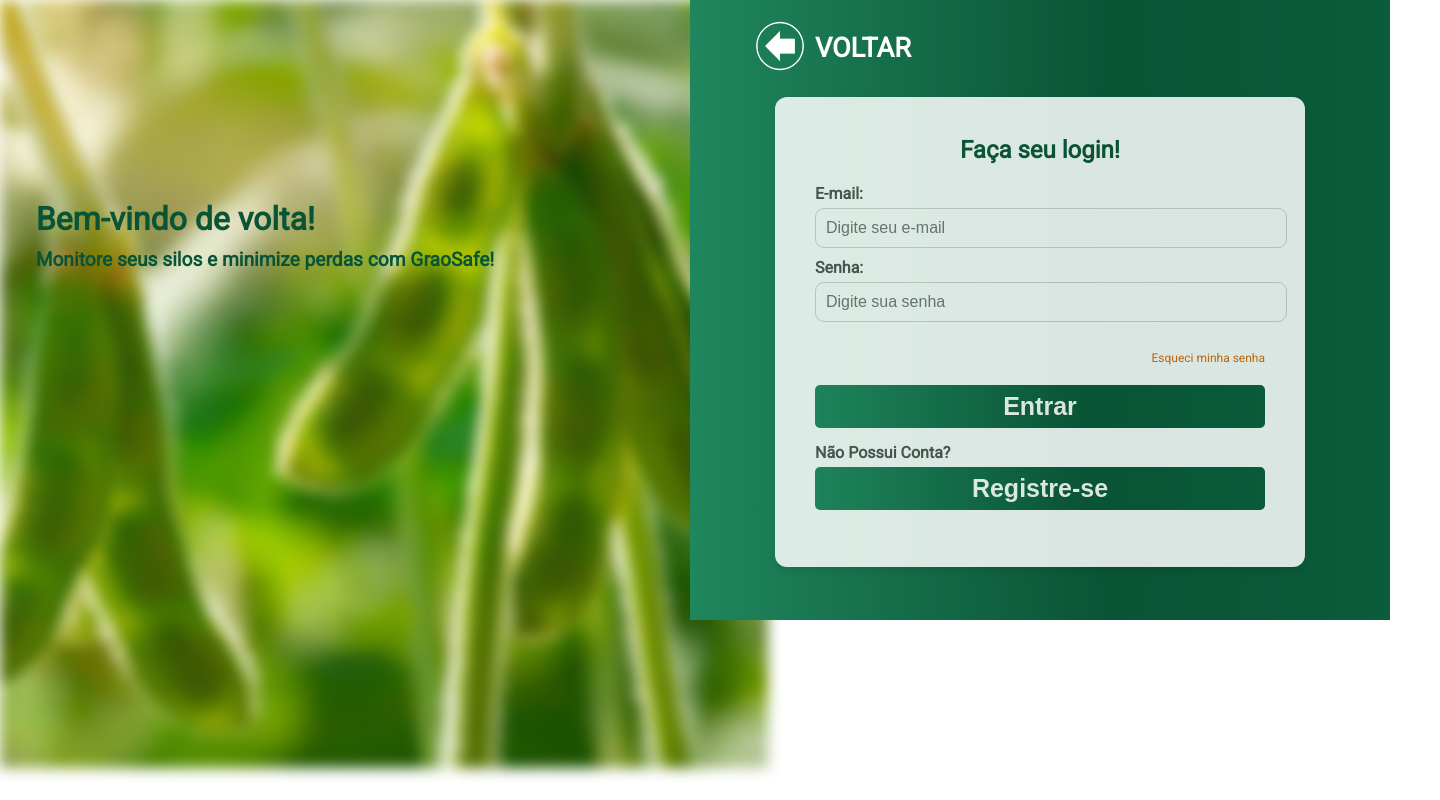
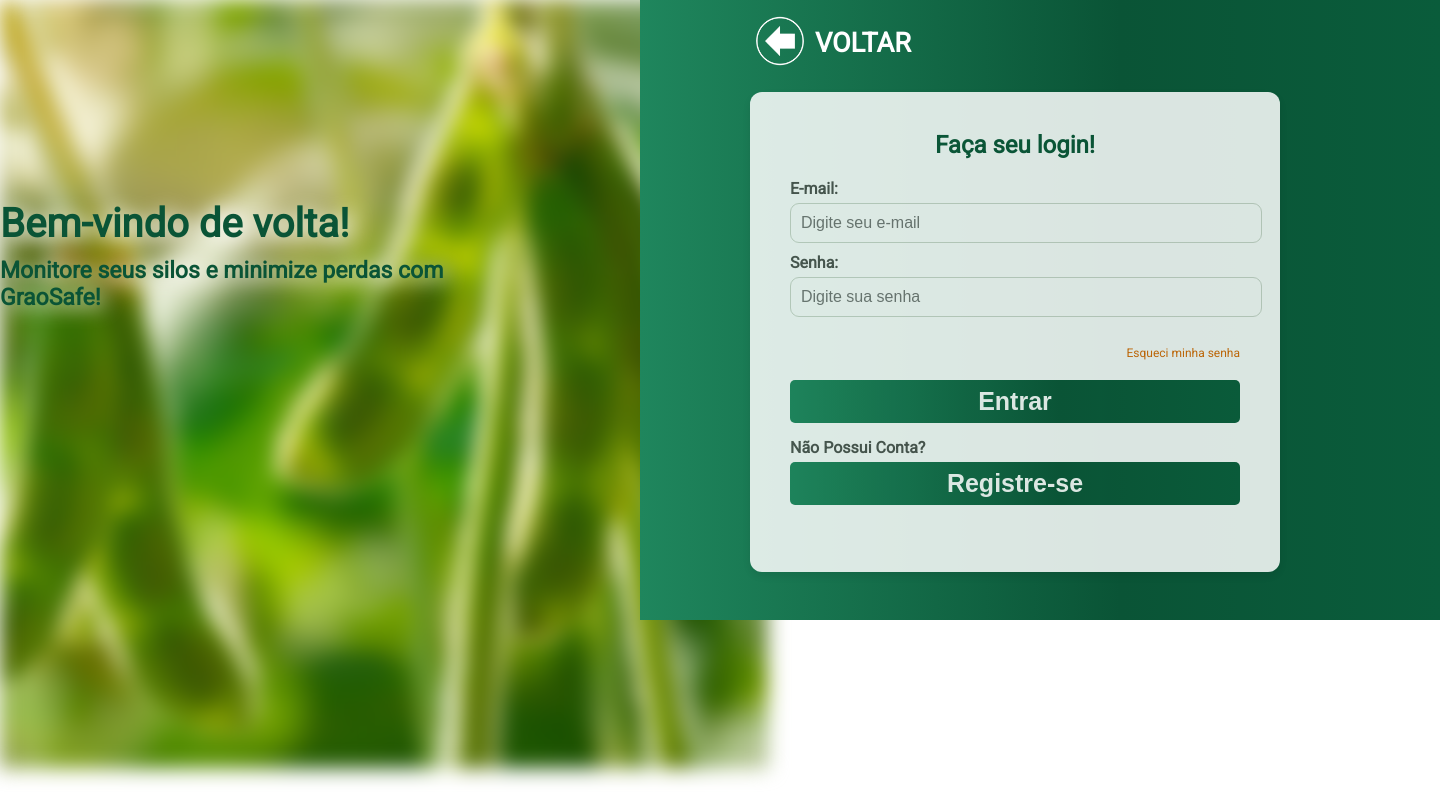
Before and after one commit to GraoSafe/SPRINT-3, a plain HTML site: page Algoritmos/Site-Oficial/html/login.html in a window 1280 px wide. Shown: the whole page, 1440 px wide, since content can reach past the window. Drawn offline with nearby package versions, Linux system fonts and the light colour scheme.

Commit message:
Deixando o css mais compacto e dinamico

```diff
--- a/Algoritmos/Site-Oficial/css/login-registro.css
+++ b/Algoritmos/Site-Oficial/css/login-registro.css
@@ -32,6 +32,8 @@ body {
     font-weight: bolder;
     color: #0A5436;
     margin: 200px 750px 0px 0px;
+    filter: drop-shadow(5px 3px 10px white);
+    font-size: 40px;
 }
 
 .bemvindo h2{
@@ -39,6 +41,8 @@ body {
     font-size: larger;
     color: #0A5436;
     margin: 10px 750px 0px 0px;
+    filter: drop-shadow(5px 3px 10px white);
+    font-size: 23px;
 }
 
 .coluna {
@@ -53,14 +57,16 @@ body {
 }
 
 .container-login {
+    position: absolute;
     display: flex;
     flex-direction: column;
     justify-content: center;
     align-items: center;
 
     height: fit-content;
-    width: 100%;
+    width: 800px;
     height: 550px;
+    z-index: 2;
 
 
     background: linear-gradient(to right, #1f865d 0%, #0A5436 60%, #0a5c3b 100%);
@@ -77,7 +83,7 @@ body {
     background-image: url('../Imagens/soja2.jpg');
     background-size: cover;
     background-position: center;
-    filter: blur(7px);
+    filter: blur(10px);
 
     position: fixed;
     top: 0;
@@ -122,8 +128,9 @@ body {
     background-color: white;
     opacity: 85%;
 
-    padding: 20px 40px 50px 40px;
+    padding: 20px 40px 60px 40px;
     margin-bottom: 10px;
+    margin-right: 50px;
     border-radius: 12px;
     box-shadow: 0 4px 10px rgba(0, 0, 0, 0.1);
     max-width: 450px;
```
